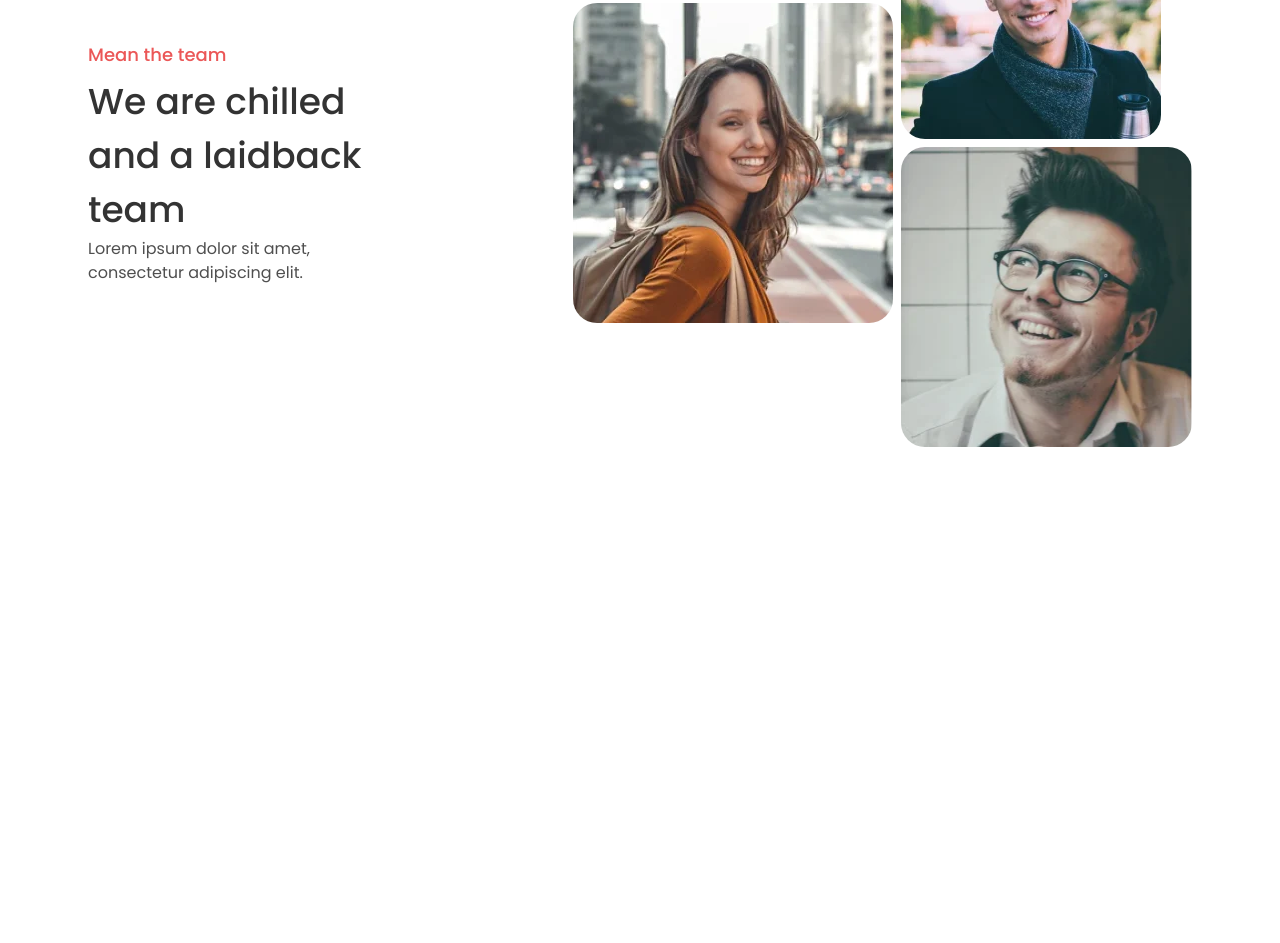
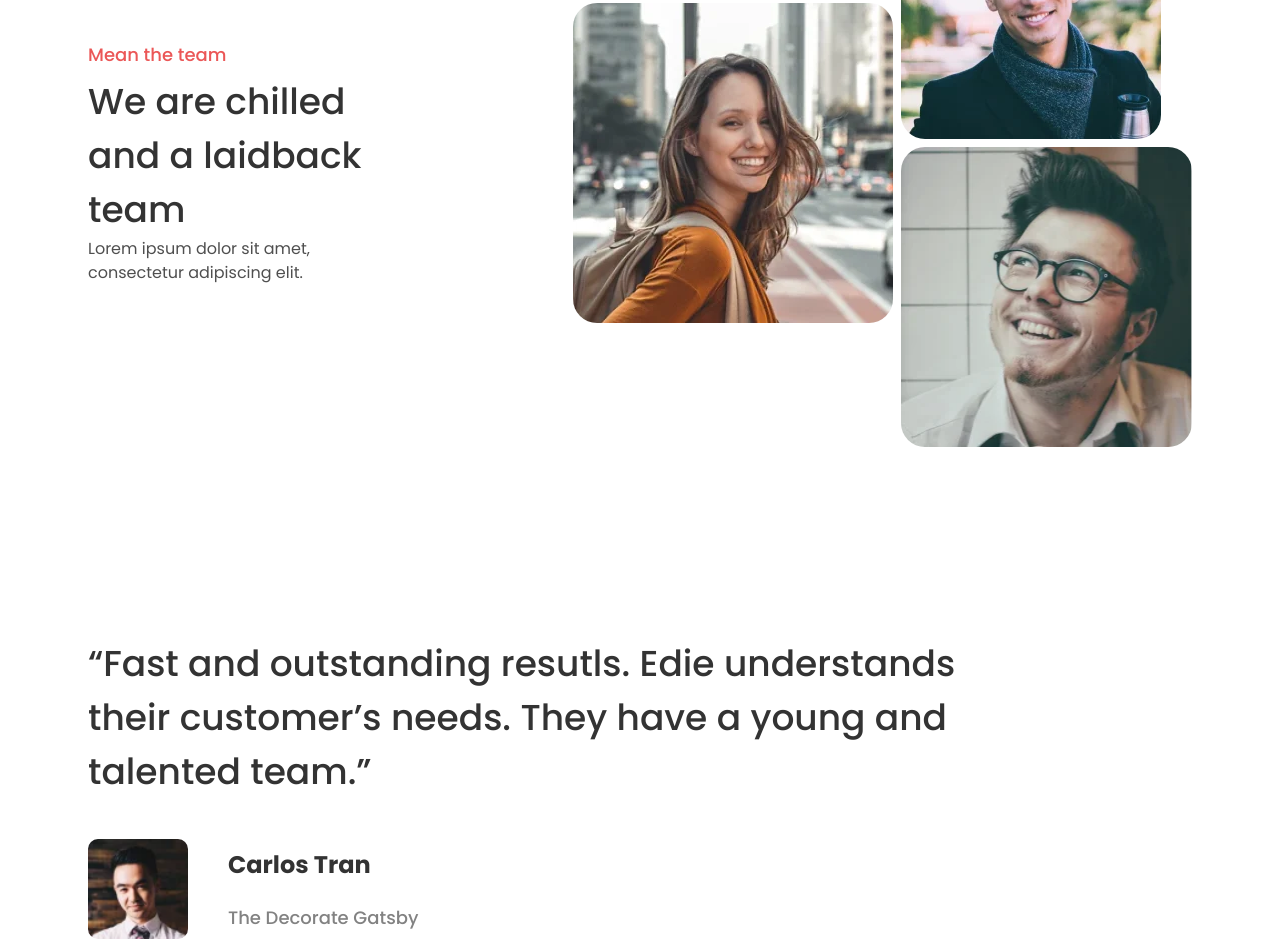
Before and after one commit to Inkacoders/Inka-homepage, a website built with webpack: page public/index.html in a window 1280 px wide. Shown: the part 1764-2707 px from the top of the page. Before the commit the page ends 2211 px from the top, so only its background shows below. Built offline with nearby package versions, Linux system fonts and the light colour scheme; a web font is replaced by a local one.

Commit message:
testimonials completed

```diff
--- a/public/index.html
+++ b/public/index.html
@@ -1,5 +1,6 @@
 <!DOCTYPE html>
 <html lang="en">
+
 <head>
   <meta charset="UTF-8" />
   <meta http-equiv="X-UA-Compatible" content="IE=edge" />
@@ -12,25 +13,13 @@
     <div class="header__wrapper">
       <figure class="header__logo">
         <a href="./index.html" aria-current="page">
-            <img
-              src="./assets/images/inka.webp"
-              srcset="
+          <img src="./assets/images/inka.webp" srcset="
                 ./assets/images/inka.webp    1x,
                 ./assets/images/inka-2x.webp 2x
-              "
-              height="24"
-              width="55.44"
-              alt="Logo de Inka"
-              aria-label="Logo de Inka"
-            />
+              " height="24" width="55.44" alt="Logo de Inka" aria-label="Logo de Inka" />
         </a>
       </figure>
-        <nav
-          class="menu__container"
-          aria-label="Main menu"
-          role="navigation"
-          aria-expanded="false"
-        >
+      <nav class="menu__container" aria-label="Main menu" role="navigation" aria-expanded="false">
         <ul class="menu">
           <li><a class="menu__item" href="#">Home</a></li>
           <li><a class="menu__item" href="#">Service</a></li>
@@ -55,17 +44,10 @@
           </h1>
         </div>
         <figure class="home__img">
-            <img
-              src="./assets/images/hero.webp"
-              srcset="
+          <img src="./assets/images/hero.webp" srcset="
                 ./assets/images/hero.webp       360w,
                 ./assets/images/hero-large.webp 720w
-              "
-              height="145"
-              width="348"
-              alt="Work meeting"
-              aria-label="Work meeting"
-            />
+              " height="145" width="348" alt="Work meeting" aria-label="Work meeting" />
         </figure>
         <div class="home__wrapper">
           <h1 class="home__title">Story, emotion and purpose</h1>
@@ -78,14 +60,7 @@
           <div class="form">
             <p class="form__text">Want us to contact you?</p>
             <form class="form__cont">
-                <input
-                  class="form__input"
-                  type="email"
-                  id="mail"
-                  name="contactmail"
-                  placeholder="Email"
-                  required
-                />
+              <input class="form__input" type="email" id="mail" name="contactmail" placeholder="Email" required />
               <button class="form__button" type="submit">Join</button>
             </form>
           </div>
@@ -106,11 +81,7 @@
                   Duis a metus ac nulla consequat aliquet id quis turpis.
                 </p>
               </div>
-                <a
-                  href="#"
-                  class="card__button"
-                  aria-label="Get started UI/UX design"
-                >
+              <a href="#" class="card__button" aria-label="Get started UI/UX design">
                 Get started
               </a>
             </article>
@@ -125,11 +96,7 @@
                   Duis a metus ac nulla consequat aliquet id quis turpis.
                 </p>
               </div>
-                <a
-                  href="#"
-                  class="card__button"
-                  aria-label="Get started frontend"
-                >
+              <a href="#" class="card__button" aria-label="Get started frontend">
                 Get started
               </a>
             </article>
@@ -144,11 +111,7 @@
                   Duis a metus ac nulla consequat aliquet id quis turpis.
                 </p>
               </div>
-                <a
-                  href="#"
-                  class="card__button"
-                  aria-label="Get started backend"
-                >
+              <a href="#" class="card__button" aria-label="Get started backend">
                 Get started
               </a>
             </article>
@@ -171,49 +134,53 @@
             </div>
             <div class="grid-gallery">
               <figure class="grid-gallery__photo grid-gallery__photo--big">
-                  <img
-                    src="./assets/images/person3.webp"
-                    srcset="
+                <img src="./assets/images/person3.webp" srcset="
                       ./assets/images/person3.webp       360w,
                       ./assets/images/person3-large.webp 720w
-                    "
-                    height="178.16"
-                    width="178.16"
-                    alt="Smiling woman"
-                    aria-label="Smiling woman"
-                  />
+                    " height="178.16" width="178.16" alt="Smiling woman" aria-label="Smiling woman" />
               </figure>
               <figure class="grid-gallery__photo grid-gallery__photo--small">
-                  <img
-                    src="./assets/images/person1.webp"
-                    srcset="
+                <img src="./assets/images/person1.webp" srcset="
                       ./assets/images/person1.webp       360w,
                       ./assets/images/person1-large.webp 720w
-                    "
-                    height="144.76"
-                    width="144.76"
-                    alt="Smiling student"
-                    aria-label="Smiling student"
-                  />
+                    " height="144.76" width="144.76" alt="Smiling student" aria-label="Smiling student" />
               </figure>
               <figure class="grid-gallery__photo grid-gallery__photo--medium">
-                  <img
-                    src="./assets/images/person2.webp"
-                    srcset="
+                <img src="./assets/images/person2.webp" srcset="
                       ./assets/images/person2.webp       360w,
                       ./assets/images/person2-large.webp 720w
-                    "
-                    height="167.03"
-                    width="162.25"
-                    alt="Smiling man"
-                    aria-label="Smiling man"
-                  />
+                    " height="167.03" width="162.25" alt="Smiling man" aria-label="Smiling man" />
               </figure>
             </div>
           </div>
         </div>
       </section>
+      <section class="testimonial__container">
+        <div class="wrapper--content">
+          <article class="testimonial">
+            <figure class="testimonial--figure">
+              <blockquote class="testimonial--blockquote">
+                <p class="testimonial--sentence">“Fast and outstanding resutls. Edie understands their customer’s needs.
+                  They have a young and talented team.”</p>
+              </blockquote>
+              <figcaption class="testimonial--caption">
+                <figure class="testimonial--image">
+                  <img src="./assets/images/person4.webp" srcset="
+                        ./assets/images/person4.webp  360w,
+                        ./assets/images/person4.webp 720w" height="100" width="100" alt="Carlos Tran photo"
+                    aria-label="Carlos Tran photo" />
+                </figure>
+                <div class="testimonial--info">
+                  <p class="testimonial--name">Carlos Tran</p>
+                  <p class="testimonial--charge">The Decorate Gatsby</p>
+                </div>
+              </figcaption>
+            </figure>
+          </article>
+        </div>
+      </section>
     </div>
   </main>
 </body>
+
 </html>
--- a/src/js/index.js
+++ b/src/js/index.js
@@ -10,6 +10,7 @@ import "../styles/grid-gallery.css";
 import "../styles/community.css";
 import "../styles/services.css";
 import "../styles/card.css";
+import "../styles/testimonial.css";
 
 import { $burgerBtn } from "./selectors.js";
 import { menuHandle } from "./functions.js";
--- /dev/null
+++ b/src/styles/testimonial.css
@@ -0,0 +1,52 @@
+.testimonial--figure,
+.testimonial--image,
+.testimonial--blockquote,
+.testimonial--name,
+.testimonial--charge,
+.testimonial--sentence {
+  margin: 0;
+}
+.testimonial--sentence {
+  font: var(--m_header4);
+  color: var(--gray1);
+}
+.testimonial--name {
+  font: var(--m_header5);
+  color: var(--gray1);
+}
+.testimonial--charge {
+  font: var(--m_button1);
+  color: var(--gray3);
+}
+
+.testimonial--blockquote {
+  max-width: 930px;
+}
+.testimonial--image img {
+  border-radius: 10px;
+}
+.testimonial--caption {
+  margin-top: 40px;
+  display: inline-grid;
+  grid-template-columns: auto auto;
+}
+.testimonial--info {
+  display: flex;
+  flex-direction: column;
+  margin-left: 40px;
+  height: 100%;
+}
+.testimonial--info p {
+  height: 100%;
+  display: grid;
+  align-items: center;
+}
+
+.testimonial__container {
+  margin-top: 100px;
+}
+@media (min-width: 1000px) {
+  .testimonial__container {
+    margin-top: 190px;
+  }
+}
```
Lines whose indentation alone changed are shown as unchanged.
